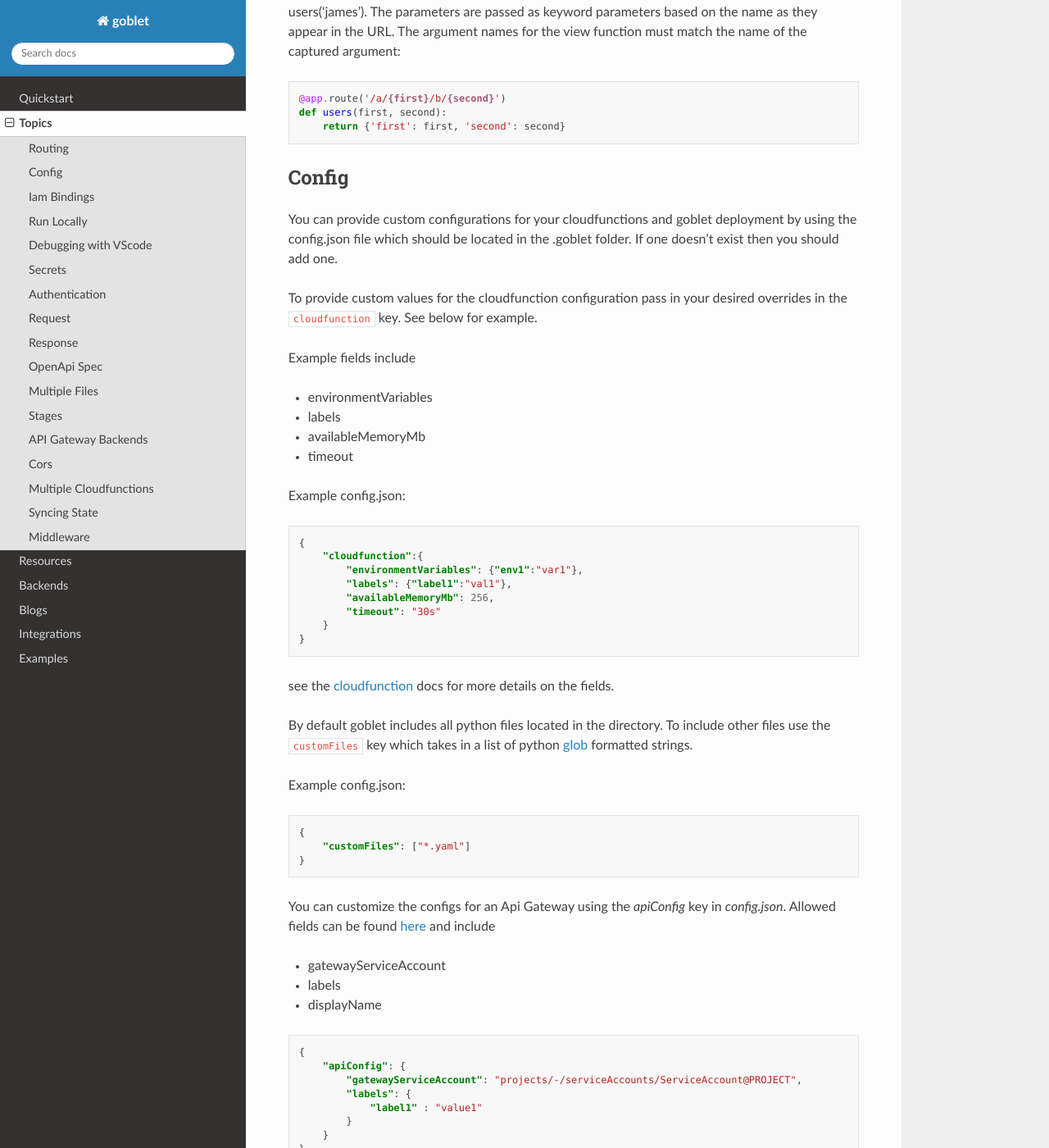
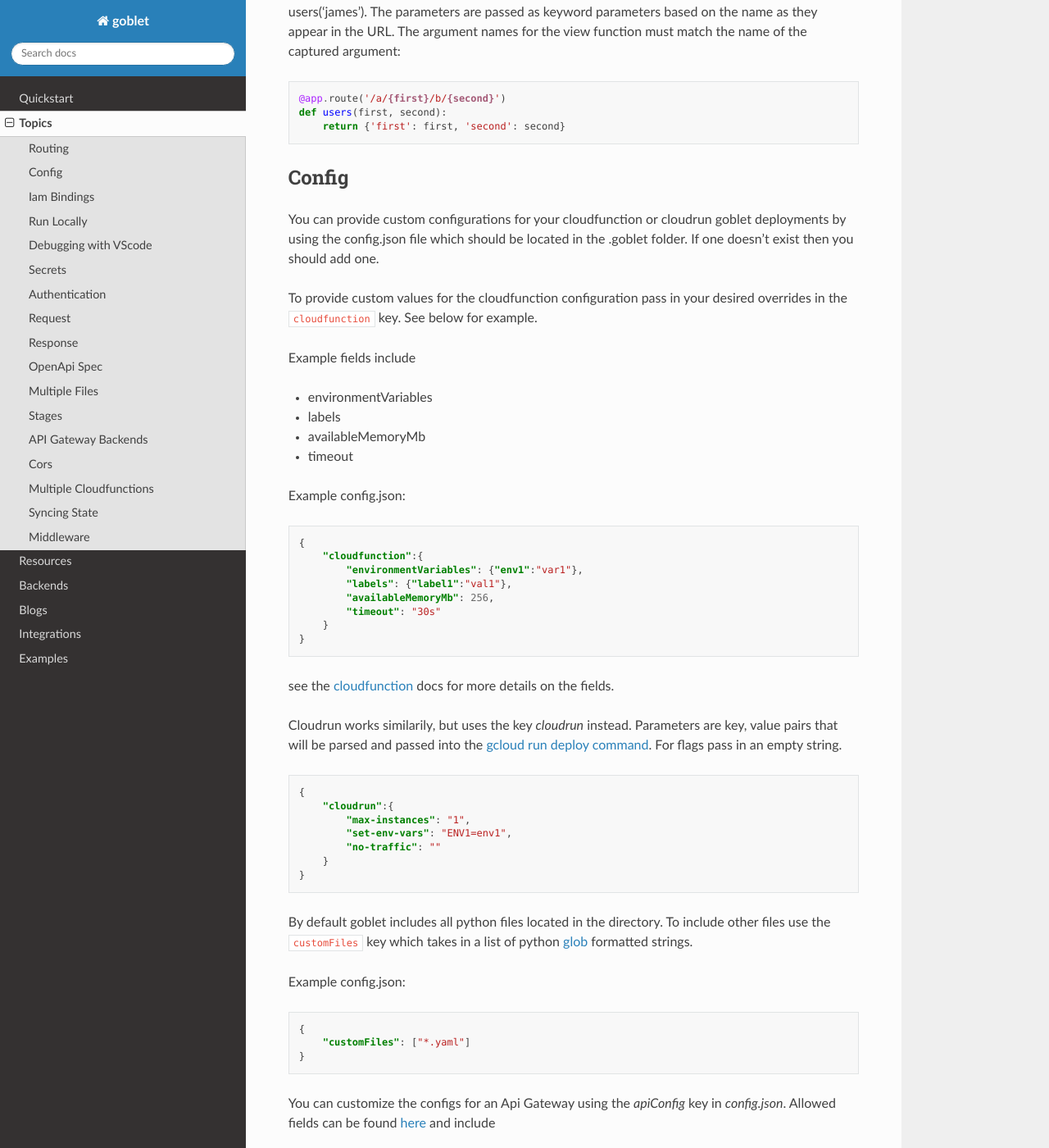
Before and after one commit to goblet/goblet, a Sphinx documentation site: the page built from docs/source/topics.rst, in a window 1280 px wide and 1400 px high, scrolled down 927 px. Shown: the whole window at 82% size. Built offline with Sphinx 7.4.7 and the Read the Docs theme 2.0.0, drawn with Linux system fonts in a browser that asks for light colours.

Commit message:
Update docs (#144)
* update docs related to cloudrun backend (closes #143 )
* fix typos in cli.py
* update goblet init `main.py`

```diff
--- a/docs/source/backends.rst
+++ b/docs/source/backends.rst
@@ -17,18 +17,18 @@ You can deploy your function to cloudrun updating the backend paramter to main G
     app = Goblet(backend="cloudrun")
 
 .. note::
-
     The function name for cloudrun must use only lowercase alphanumeric characters and dashes, cannot begin or end with a dash, and cannot be longer than 63 characters
 
 You can pass in configurations to you cloudrun deployment in the `cloudrun` section in your `config.json`. Parameters are
 key, value pairs that will be parsed and passed into the `gcloud run deploy command <https://cloud.google.com/sdk/gcloud/reference/run/deploy>`__. For flags pass in an empty string.
 
-.. code::json
+.. code:: json
 
     {
         "cloudrun":{
             "max-instances": "1",
-            "no-allow-authenticated: ""
+            "set-env-vars": "ENV1=env1",
+            "no-traffic": ""
         }
     }
 
--- a/docs/source/topics.rst
+++ b/docs/source/topics.rst
@@ -52,7 +52,7 @@ The argument names for the view function must match the name of the captured arg
 Config
 ^^^^^^
 
-You can provide custom configurations for your cloudfunctions and goblet deployment by using the config.json file which should be
+You can provide custom configurations for your cloudfunction or cloudrun goblet deployments by using the config.json file which should be
 located in the .goblet folder. If one doesn't exist then you should add one.
 
 To provide custom values for the cloudfunction configuration pass in your desired overrides in the ``cloudfunction`` key. See below for example.
@@ -80,6 +80,20 @@ Example config.json:
 see the `cloudfunction`_ docs for more details on the fields.
 
 .. _CLOUDFUNCTION: https://cloud.google.com/functions/docs/reference/rest/v1/projects.locations.functions#CloudFunction
+
+
+Cloudrun works similarily, but uses the key `cloudrun` instead. Parameters are
+key, value pairs that will be parsed and passed into the `gcloud run deploy command <https://cloud.google.com/sdk/gcloud/reference/run/deploy>`__. For flags pass in an empty string.
+
+.. code:: json
+
+    {
+        "cloudrun":{
+            "max-instances": "1",
+            "set-env-vars": "ENV1=env1",
+            "no-traffic": ""
+        }
+    }
 
 By default goblet includes all python files located in the directory. To include other files use the ``customFiles`` key
 which takes in a list of python `glob`_ formatted strings.
```
Also changed, not shown: 2 other files.
